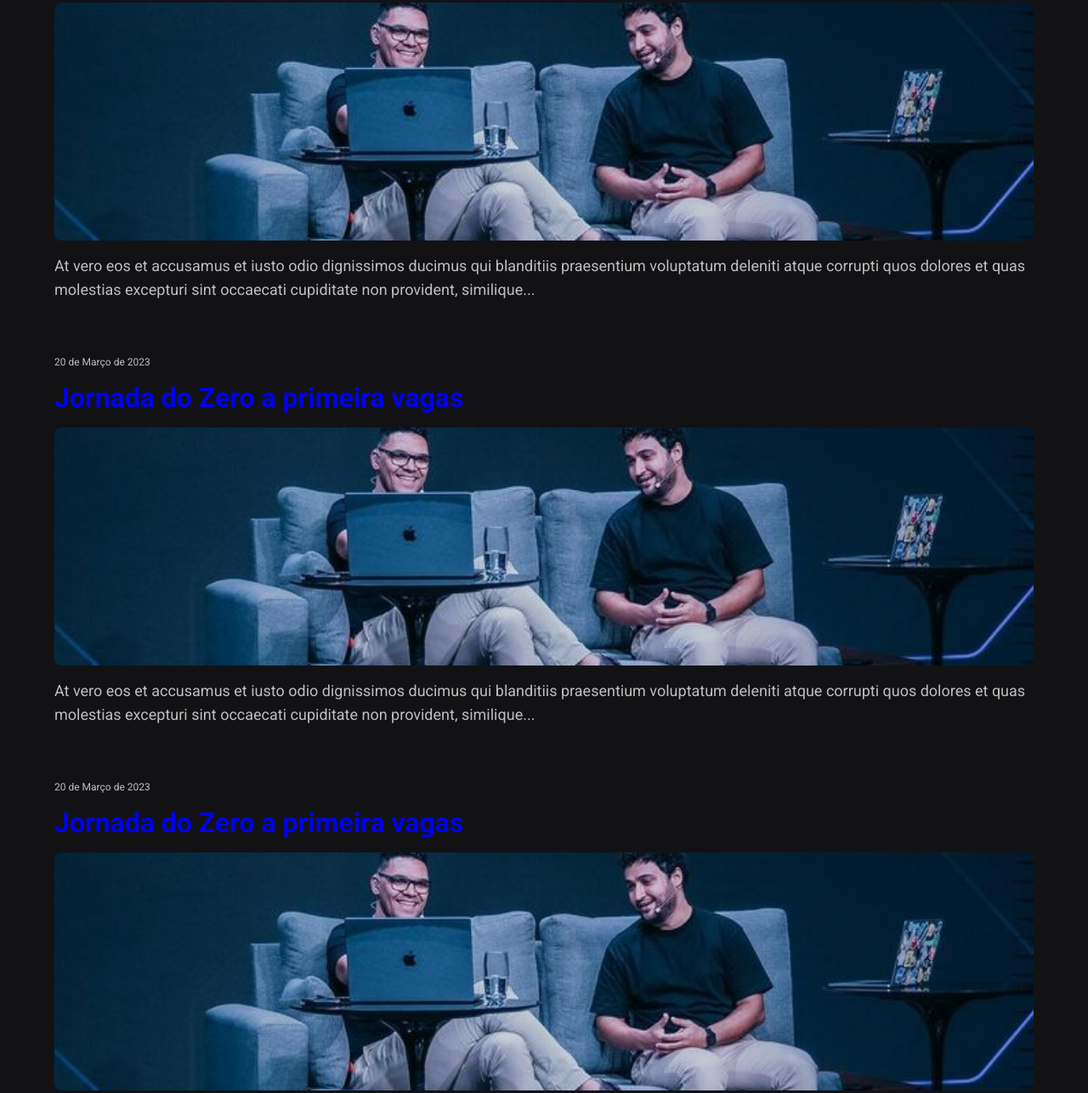
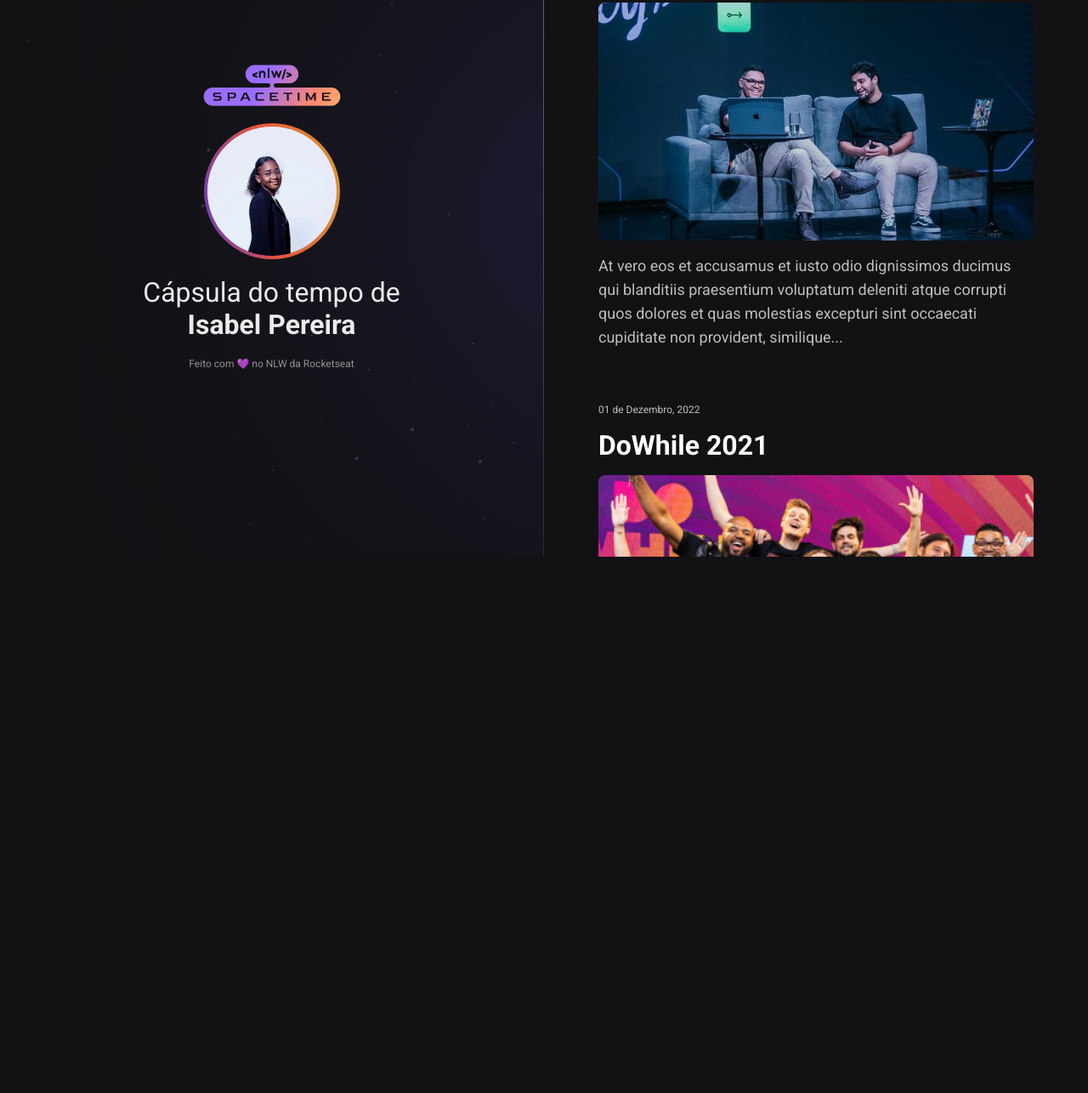
Before and after one commit to IsabelNtanda/Nlw_spacetime, a plain HTML site: page index.html in a window 1280 px wide. Shown: the part 145-1431 px from the top of the page at 85% size. After the commit the page ends 800 px from the top, so only its background shows below. Drawn offline with Linux system fonts and the light colour scheme.

Commit message:
feita aula03

```diff
--- a/assets/css/style.css
+++ b/assets/css/style.css
@@ -17,10 +17,16 @@ body {
   font-family: "Roboto", sans-serif;
   background-color: var(--backgound-color);
   color: var(--color-text);
+  display: grid;
+  grid-template-areas: 'profile timeline';
+  grid-template-columns: repeat(2, 1fr);
+  grid-template-rows: 100vh;
 }
 
 nav {
   padding: 6.4rem;
+  grid-area:timeline;
+  overflow-y: scroll; /*muito importante*/
 }
 .memory {
   display: flex;
@@ -28,6 +34,7 @@ nav {
   gap: 1.6rem;
   text-decoration: none;
   margin-bottom: 6.4rem;
+  color: #ffffff;
 }
 .memory small {
   color: #bebebf;
@@ -50,3 +57,36 @@ nav {
   color: #bebebf;
   line-height: 2.8rem;
 }
+aside{
+grid-area: profile;
+display: flex;
+flex-direction: column;
+align-items: center;
+justify-content: center;
+gap: 2rem;
+background-image: url('../img/background.svg');
+background-position: top right;
+background-size:auto 100;
+background-repeat: no-repeat;
+border-right: 1px solid;
+border-image:linear-gradient(#727275, #2c2c31) 1;
+}
+
+aside img:nth-child(2){
+width: 16rem;
+height: 16rem;
+border-radius: 50%;
+border: 4px solid transparent;
+background: linear-gradient(#d39e33, #ed5636,#633bbc) padding-box,
+linear-gradient(260deg,#d39e33, #ed5636,#633bbc) border-box;
+}
+
+aside p{
+font-size: 3.2rem;
+text-align: center;
+}
+
+aside span{
+font-size: 1.2rem;
+color: #929292;
+}
--- a/index.html
+++ b/index.html
@@ -13,8 +13,18 @@
     />
   </head>
   <body>
+    <aside class="profile">
+      <img src="./assets/img/logo.svg" alt="logo Nlw spacetime" />
+      <img src="./assets/img/isabel.jfif" alt="foto da isabel" />
+      <p>Cápsula do tempo de <br> <strong>Isabel Pereira</strong> </p>
+      <span>Feito com 💜 no NLW da Rocketseat</span>
+    </aside>
     <nav>
-      <a href="https://www.youtube.com/watch?v=3nz5HkUJaVU" class="memory" target="_blank">
+      <a
+        href="https://www.youtube.com/watch?v=3nz5HkUJaVU"
+        class="memory"
+        target="_blank"
+      >
         <small>20 de Março de 2023</small>
         <h1>Jornada do Zero a primeira vagas</h1>
         <script src="./assets/js/main.js"></script>
@@ -30,28 +40,16 @@
         </p>
       </a>
 
-       <a href="https://www.youtube.com/watch?v=3nz5HkUJaVU" class="memory" target="_blank">
-        <small>20 de Março de 2023</small>
-        <h1>Jornada do Zero a primeira vagas</h1>
+      <a
+        href="https://www.youtube.com/watch?v=qQlA3ov-R1g&t=2s"
+        class="memory"
+        target="_blank"
+      >
+        <small>01 de Dezembro, 2022</small>
+        <h1>DoWhile 2021</h1>
         <script src="./assets/js/main.js"></script>
         <img
-          src="assets/img/jornada.png"
-          alt="Rodrigo e Mayk apresentando o evento Jornada do Zero a primeira vaga"
-        />
-        <p>
-          At vero eos et accusamus et iusto odio dignissimos ducimus qui
-          blanditiis praesentium voluptatum deleniti atque corrupti quos dolores
-          et quas molestias excepturi sint occaecati cupiditate non provident,
-          similique...
-        </p>
-      </a>
-
-       <a href="https://www.youtube.com/watch?v=3nz5HkUJaVU" class="memory" target="_blank">
-        <small>20 de Março de 2023</small>
-        <h1>Jornada do Zero a primeira vagas</h1>
-        <script src="./assets/js/main.js"></script>
-        <img
-          src="assets/img/jornada.png"
+          src="assets/img/doWhile.png"
           alt="Rodrigo e Mayk apresentando o evento Jornada do Zero a primeira vaga"
         />
         <p>
```
Also changed, not shown: assets/img/background.svg (added), assets/img/doWhile.png (added), assets/img/image 1.png (added), assets/img/isabel.jfif (added), assets/img/logo.svg (added).
